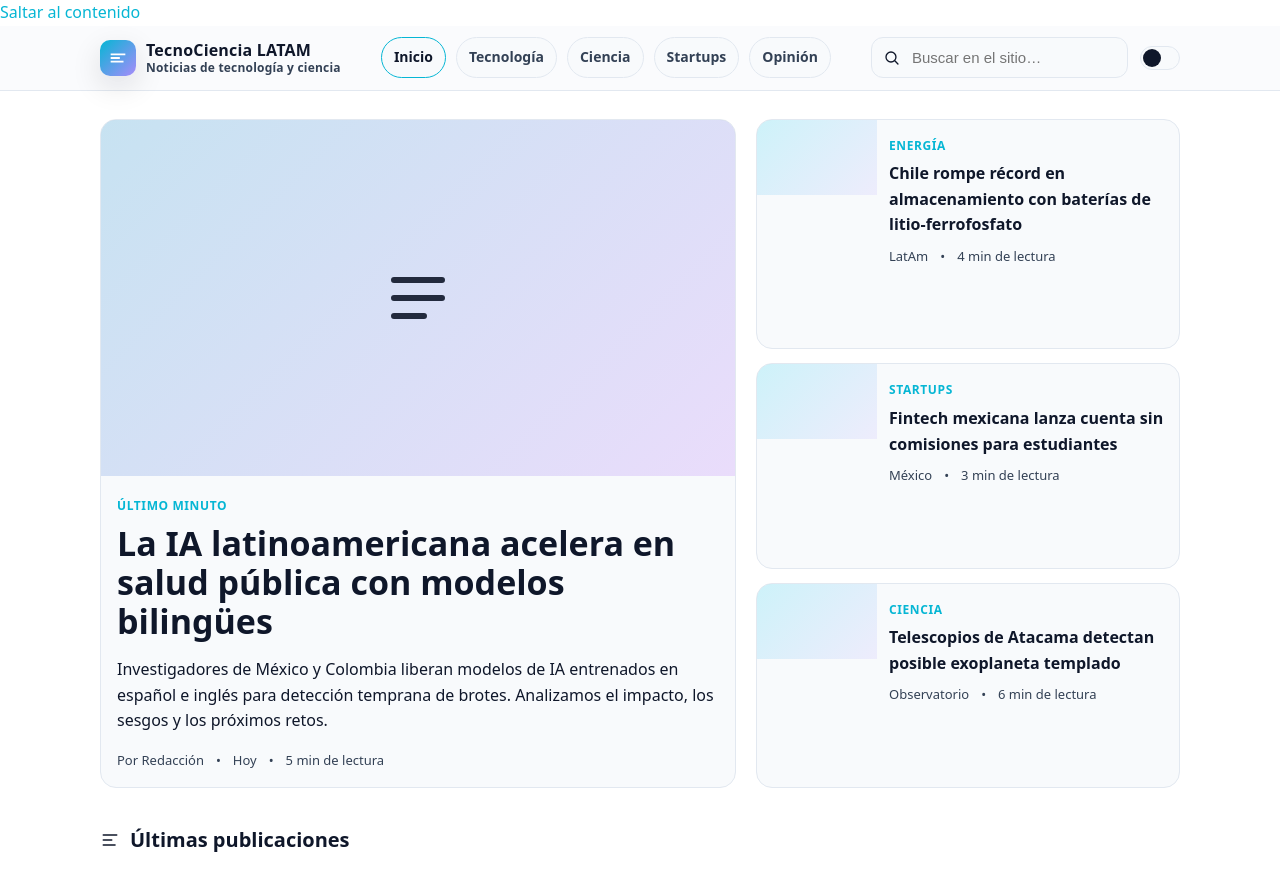
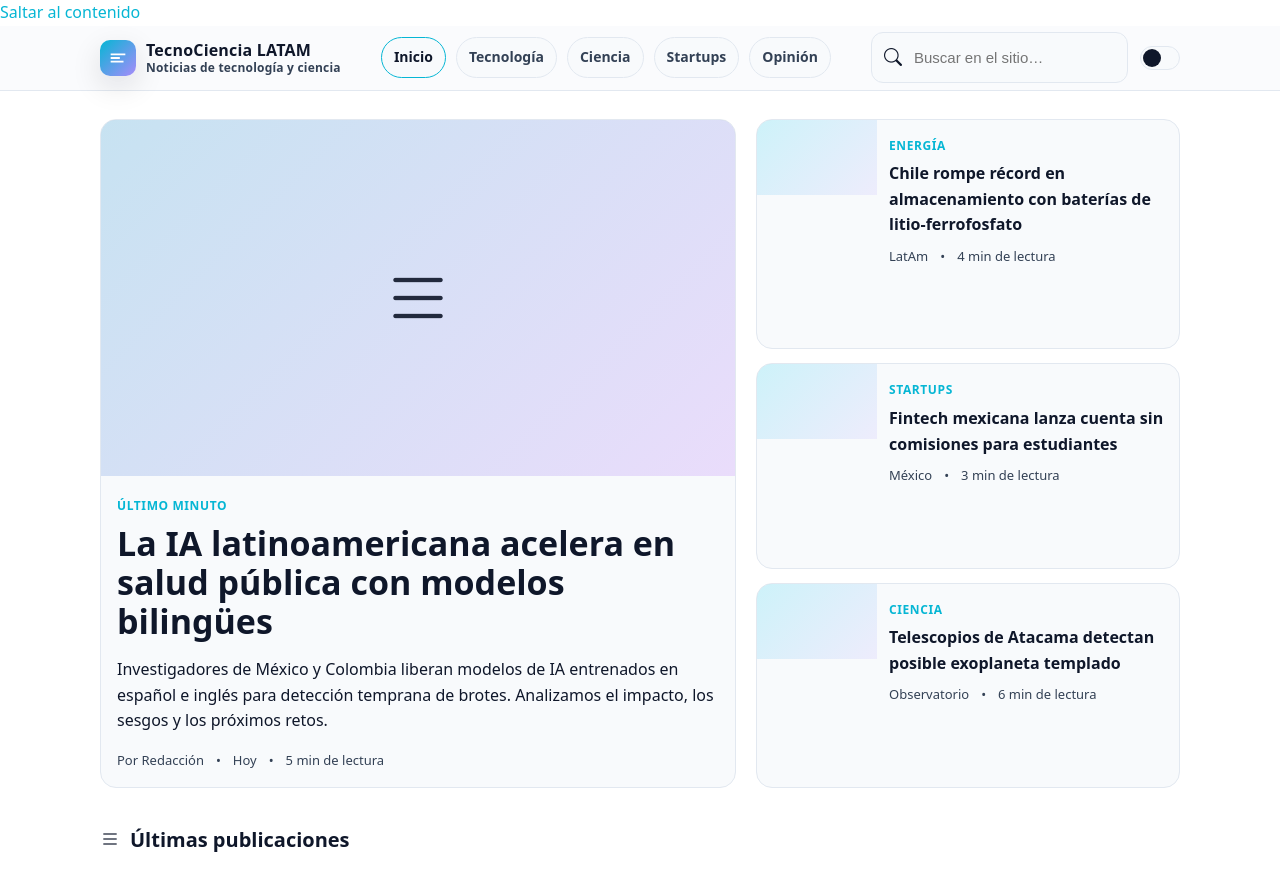
Before and after one commit to tepokato/Anxina, a plain HTML site: page index.html in a window 1280 px wide. Shown: the top 872 px of the page. Drawn offline with nearby package versions, Linux system fonts and the light colour scheme.

Commit message:
Use Bootstrap icons for interface graphics

```diff
--- a/index.html
+++ b/index.html
@@ -35,6 +35,7 @@
   </script>
 
   <link rel="stylesheet" href="styles.css">
+  <link rel="stylesheet" href="https://cdn.jsdelivr.net/npm/bootstrap-icons@latest/font/bootstrap-icons.min.css">
 </head>
 <body>
   <a href="#contenido" class="visually-hidden">Saltar al contenido</a>
@@ -60,7 +61,7 @@
 
       <div class="actions">
         <label class="search" aria-label="Buscar artículos">
-          <svg width="18" height="18" viewBox="0 0 24 24" fill="none"><path d="M21 21l-4.35-4.35M10.5 18a7.5 7.5 0 1 1 0-15 7.5 7.5 0 0 1 0 15z" stroke="currentColor" stroke-width="2" stroke-linecap="round"/></svg>
+          <i class="bi bi-search"></i>
           <input id="q" type="search" placeholder="Buscar en el sitio…" autocomplete="off" />
         </label>
         <label class="switch">
@@ -76,7 +77,7 @@
     <section class="hero" aria-labelledby="destacados">
       <article class="hero-card">
         <div class="hero-media" aria-hidden="true">
-          <svg width="96" height="96" viewBox="0 0 24 24" fill="none"><path d="M4 6h16M4 12h16M4 18h10" stroke="currentColor" stroke-width="2" stroke-linecap="round"/></svg>
+          <i class="bi bi-list"></i>
         </div>
         <div class="pad">
           <span class="kicker">Último minuto</span>
@@ -117,7 +118,7 @@
     <!-- LISTADO PRINCIPAL -->
     <section class="section" aria-labelledby="ultimas">
       <h2 id="ultimas">
-        <svg width="20" height="20" viewBox="0 0 24 24" fill="none" aria-hidden="true"><path d="M4 6h16M4 12h10M4 18h14" stroke="currentColor" stroke-width="2" stroke-linecap="round"/></svg>
+        <i class="bi bi-list"></i>
         Últimas publicaciones
       </h2>
       <div id="articles" class="grid" role="list"></div>
--- a/styles.css
+++ b/styles.css
@@ -71,6 +71,7 @@ header.site-header {
 .search {
   display: flex; align-items: center; gap: 10px; padding: 10px 12px; border: 1px solid var(--border); border-radius: 12px; background: var(--panel); min-width: 240px;
 }
+.search .bi { font-size: 18px; }
 .search input { border: none; outline: none; background: transparent; color: var(--text); width: 100%; font-size: 15px; }
 
 .switch {
@@ -117,7 +118,7 @@ header.site-header {
 .hero { display: grid; gap: 20px; grid-template-columns: 1.2fr .8fr; padding: 28px 0; }
 .hero-card, .mini { border: 1px solid var(--border); border-radius: 16px; background: var(--panel); overflow: hidden; }
 .hero-media { aspect-ratio: 16/9; background: linear-gradient(135deg, rgba(2,132,199,.2), rgba(168,85,247,.18)); display: grid; place-items: center; }
-.hero-media svg { width: 72px; height: 72px; opacity: .9; }
+.hero-media .bi { font-size: 72px; opacity: .9; }
 .pad { padding: 16px; }
 .kicker { color: var(--accent); text-transform: uppercase; font-weight: 800; letter-spacing: .6px; font-size: 12px; }
 .title-xl { font-size: clamp(22px, 4.2vw, 34px); line-height: 1.15; margin: 6px 0 10px; font-weight: 900; }
@@ -132,6 +133,7 @@ header.site-header {
 /* Grid */
 .section { padding: 8px 0 40px; }
 .section h2 { font-size: 20px; margin: 0 0 16px; display: flex; align-items: center; gap: 10px; }
+.section h2 .bi { font-size: 20px; }
 .grid { display: grid; grid-template-columns: repeat(3, 1fr); gap: 16px; }
 .card { border: 1px solid var(--border); border-radius: 16px; background: var(--panel); overflow: hidden; display: grid; grid-template-rows: auto 1fr auto; }
 .card .thumb { aspect-ratio: 16/9; background: linear-gradient(135deg, rgba(34,197,94,.18), rgba(59,130,246,.18)); }
```
